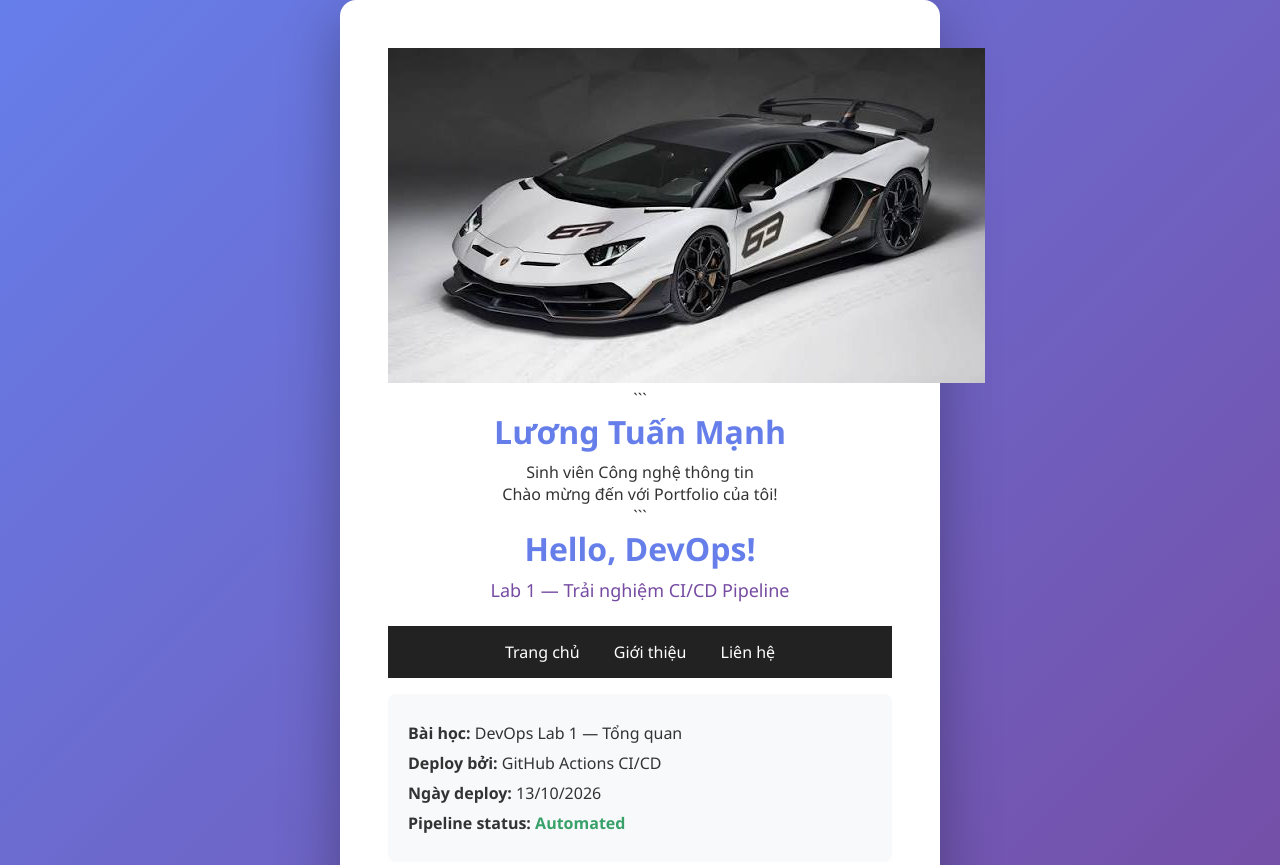
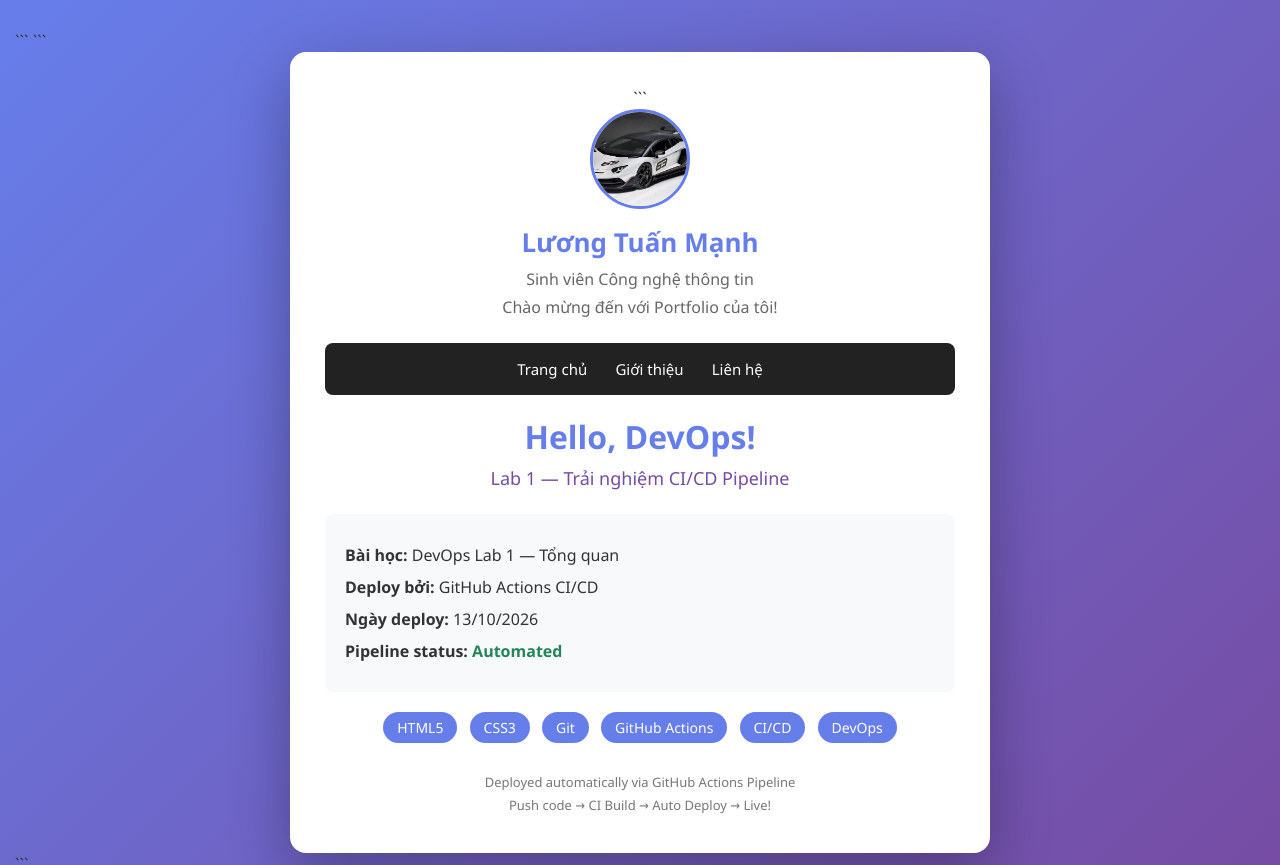
Before and after one commit to luongtuanmanh2005-svg/devops-lab1-portfolio, a plain HTML site: page index.html in a window 1280 px wide. Shown: the top 865 px of the page. Drawn offline with Linux system fonts and the light colour scheme.

Commit message:
Update index.html

````diff
--- a/index.html
+++ b/index.html
@@ -1,48 +1,118 @@
 <!DOCTYPE html>
+
 <html lang="vi">
 <head>
     <meta charset="UTF-8">
     <meta name="viewport" content="width=device-width, initial-scale=1.0">
     <title>DevOps Lab 1 — My Portfolio</title>
+
+```
 <style>
+    * {
+        margin: 0;
+        padding: 0;
+        box-sizing: border-box;
+    }
+
+    body {
+        font-family: 'Segoe UI', Tahoma, Geneva, Verdana, sans-serif;
+        background: linear-gradient(135deg, #667eea 0%, #764ba2 100%);
+        min-height: 100vh;
+        padding: 30px 15px;
+        color: #333;
+    }
+
+    .container {
+        background: white;
+        border-radius: 16px;
+        padding: 35px;
+        max-width: 700px;
+        width: 100%;
+        margin: 0 auto;
+        box-shadow: 0 20px 60px rgba(0, 0, 0, 0.3);
+        text-align: center;
+    }
+
+    /* Avatar */
+    .profile {
+        margin-bottom: 25px;
+    }
+
+    .avatar {
+        width: 100px;
+        height: 100px;
+        border-radius: 50%;
+        object-fit: cover;
+        border: 3px solid #667eea;
+        margin-bottom: 10px;
+    }
+
+    .profile h1 {
+        color: #667eea;
+        margin-bottom: 8px;
+        font-size: 26px;
+    }
+
+    .profile p {
+        margin: 6px 0;
+        color: #666;
+    }
+
+    /* Navigation */
     nav {
         background: #222;
-    padding: 15px;
-    text-align: center;
+        padding: 15px 10px;
+        border-radius: 8px;
+        margin: 20px 0;
     }
-        * { margin: 0; padding: 0; box-sizing: border-box; }
-        body {
-
 
     nav a {
         color: white;
         text-decoration: none;
-    margin: 0 15px;
+        margin: 0 12px;
+        display: inline-block;
+        font-size: 15px;
     }
 
     nav a:hover {
+        color: #a5b4fc;
         text-decoration: underline;
     }
-            font-family: 'Segoe UI', Tahoma, Geneva, Verdana, sans-serif;
-            background: linear-gradient(135deg, #667eea 0%, #764ba2 100%);
-            min-height: 100vh;
-            display: flex;
-            justify-content: center;
-            align-items: center;
-            color: #333;
+
+    /* Headings */
+    .main-title {
+        color: #667eea;
+        margin-bottom: 8px;
+        font-size: 32px;
     }
-        .container {
-            background: white;
-            border-radius: 16px;
-            padding: 48px;
-            max-width: 600px;
-            box-shadow: 0 20px 60px rgba(0,0,0,0.3);
-            text-align: center;
+
+    .subtitle {
+        color: #764ba2;
+        margin-bottom: 24px;
+        font-size: 18px;
+        font-weight: normal;
     }
-        h1 { color: #667eea; margin-bottom: 8px; font-size: 32px; }
-        h2 { color: #764ba2; margin-bottom: 24px; font-size: 18px; font-weight: normal; }
-        .info { background: #f8f9fa; border-radius: 8px; padding: 20px; margin: 16px 0; text-align: left; }
-        .info p { margin: 8px 0; }
+
+    /* Information */
+    .info {
+        background: #f8f9fa;
+        border-radius: 8px;
+        padding: 20px;
+        margin: 16px 0;
+        text-align: left;
+    }
+
+    .info p {
+        margin: 10px 0;
+        overflow-wrap: anywhere;
+    }
+
+    .status {
+        color: #25855a;
+        font-weight: bold;
+    }
+
+    /* Technology badges */
     .badge {
         display: inline-block;
         background: #667eea;
@@ -52,37 +122,95 @@ nav a:hover {
         font-size: 14px;
         margin: 4px;
     }
-        .footer { margin-top: 24px; font-size: 13px; color: #999; }
-        .status { color: #38a169; font-weight: bold; }
+
+    /* Footer */
+    .footer {
+        margin-top: 24px;
+        font-size: 13px;
+        color: #777;
+        line-height: 1.8;
+    }
+
+    /* Mobile */
+    @media (max-width: 480px) {
+        .container {
+            padding: 22px 16px;
+        }
+
+        .avatar {
+            width: 85px;
+            height: 85px;
+        }
+
+        .profile h1 {
+            font-size: 23px;
+        }
+
+        .main-title {
+            font-size: 26px;
+        }
+
+        nav a {
+            margin: 6px 8px;
+        }
+    }
 </style>
+```
+
 </head>
+
 <body>
     <div class="container">
-        <div class="profile">
-    <img src="images/avatar.jpg" alt="Ảnh đại diện" class="avatar">
 
 ```
+    <!-- Profile and Avatar -->
+    <div class="profile">
+        <img
+            src="images/avatar.jpg"
+            alt="Ảnh đại diện của Lương Tuấn Mạnh"
+            class="avatar"
+        >
+
         <h1>Lương Tuấn Mạnh</h1>
         <p>Sinh viên Công nghệ thông tin</p>
         <p>Chào mừng đến với Portfolio của tôi!</p>
-```
-
     </div>
 
-        <h1> Hello, DevOps!</h1>
-        <h2>Lab 1 — Trải nghiệm CI/CD Pipeline</h2>
+    <!-- Navigation -->
     <nav>
         <a href="index.html">Trang chủ</a>
         <a href="about.html">Giới thiệu</a>
         <a href="contact.html">Liên hệ</a>
     </nav>
+
+    <!-- DevOps Introduction -->
+    <h1 class="main-title">Hello, DevOps!</h1>
+    <h2 class="subtitle">Lab 1 — Trải nghiệm CI/CD Pipeline</h2>
+
+    <!-- Lab Information -->
     <div class="info">
-            <p> <strong>Bài học:</strong> DevOps Lab 1 — Tổng quan</p>
-            <p> <strong>Deploy bởi:</strong> GitHub Actions CI/CD</p>
-            <p> <strong>Ngày deploy:</strong> <span id="date"></span></p>
-            <p> <strong>Pipeline status:</strong> <span class="status"> Automated</span></p>
+        <p>
+            <strong>Bài học:</strong>
+            DevOps Lab 1 — Tổng quan
+        </p>
+
+        <p>
+            <strong>Deploy bởi:</strong>
+            GitHub Actions CI/CD
+        </p>
+
+        <p>
+            <strong>Ngày deploy:</strong>
+            <span id="date"></span>
+        </p>
+
+        <p>
+            <strong>Pipeline status:</strong>
+            <span class="status">Automated</span>
+        </p>
     </div>
 
+    <!-- Technologies -->
     <div>
         <span class="badge">HTML5</span>
         <span class="badge">CSS3</span>
@@ -92,14 +220,19 @@ nav a:hover {
         <span class="badge">DevOps</span>
     </div>
 
+    <!-- Footer -->
     <div class="footer">
         <p>Deployed automatically via GitHub Actions Pipeline</p>
-            <p> Push code → CI Build → Auto Deploy → Live! </p>
+        <p>Push code → CI Build → Auto Deploy → Live!</p>
     </div>
+
 </div>
 
 <script>
-        document.getElementById('date').textContent = new Date().toLocaleDateString('vi-VN');
+    document.getElementById('date').textContent =
+        new Date().toLocaleDateString('vi-VN');
 </script>
+```
+
 </body>
 </html>
````
Lines whose indentation alone changed are shown as unchanged.
